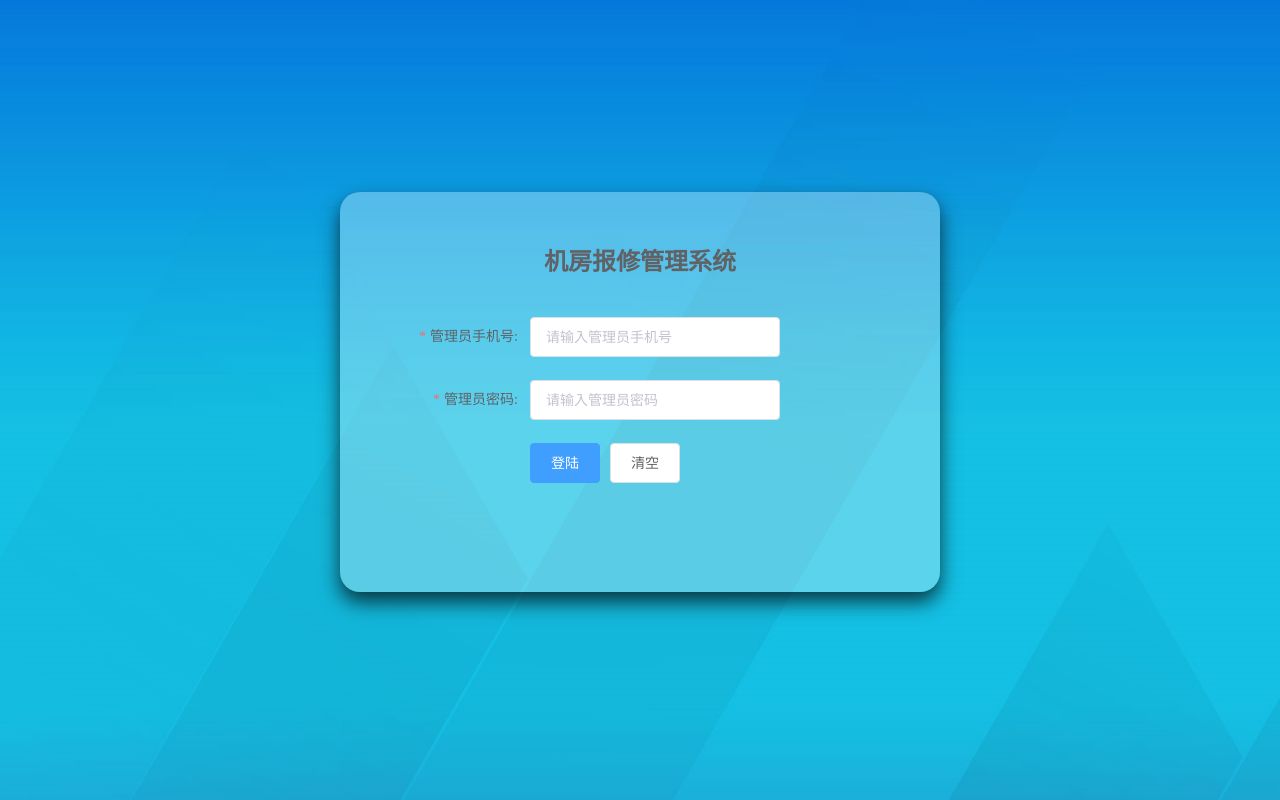
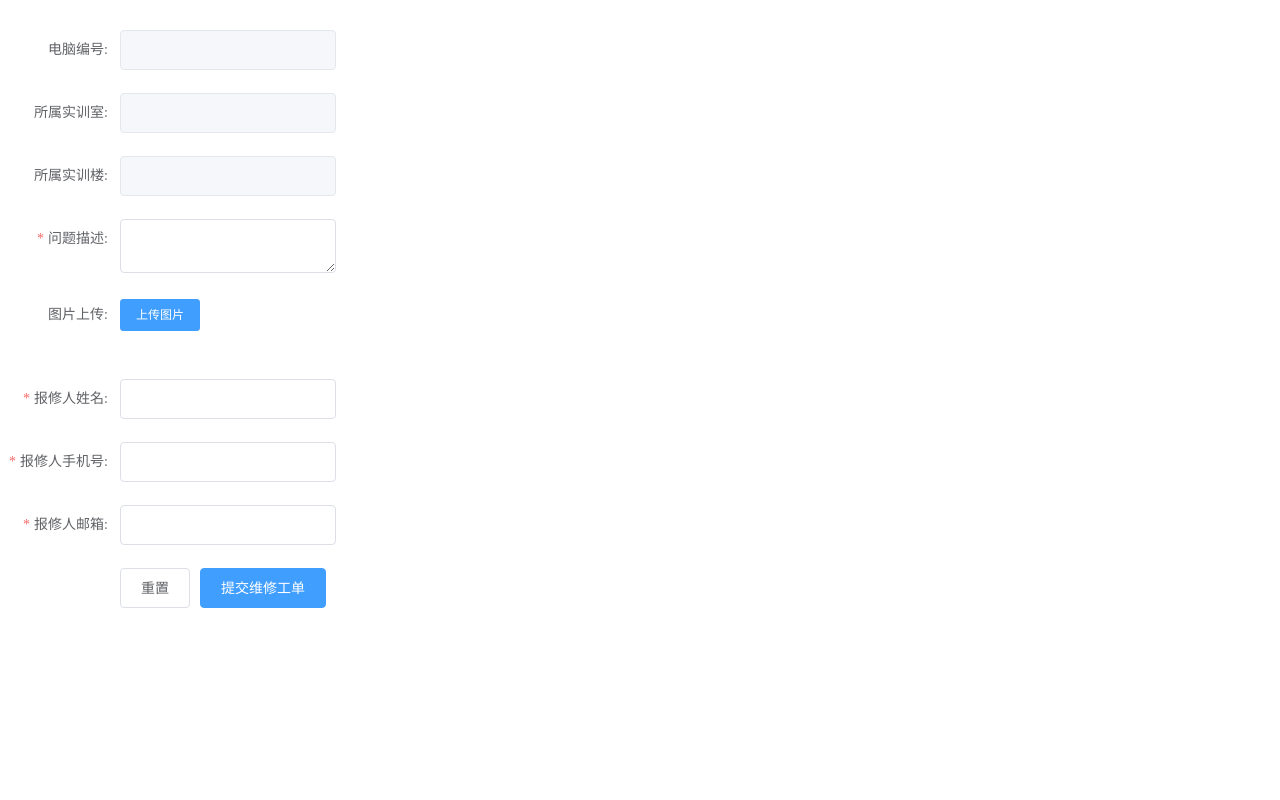
Before and after one commit to CheungChingYin/repair-system, a Vue app: page /SubmitRepair in a window 1280 px wide. Built offline with nearby package versions, Linux system fonts and the light colour scheme; what vue-cookies would draw is missing.

Commit message:
工单提交页面开发/Order submit developing

```diff
--- a/src/components/QRCode.vue
+++ b/src/components/QRCode.vue
@@ -37,7 +37,7 @@
           <span>*注意：如果"电脑开始编号"和"电脑结束编号"一致，则视为打印一台电脑的二维码</span>
           <el-form-item>
             <el-button style="margin-right: 50px">重置</el-button>
-            <el-button type="primary" @click="QRCodeSubmit">确认添加</el-button>
+            <el-button type="primary" @click="QRCodeSubmit">开始生成</el-button>
           </el-form-item>
         </el-form>
       </el-col>
@@ -148,7 +148,7 @@ export default {
       this.QRCodeInfo.classId = ''
       let obj = {}
       obj = this.buildingInfo.find((item) => {
-        return item.buildingId == buildingId
+        return item.buildingId === buildingId
       })
       // console.log(obj.buildingName)
       this.QRCodeInfo.buildingName = obj.buildingName
@@ -158,7 +158,7 @@ export default {
       let classId = this.QRCodeInfo.classId
       let obj = {}
       obj = this.classInfo.find((item) => {
-        return item.classId == classId
+        return item.classId === classId
       })
       console.log(obj.className)
       // this.queryClassInfoByClassId()
@@ -169,14 +169,8 @@ export default {
     QRCodeSubmit () {
       this.$refs['QRCodeForm'].validate((valid) => {
         if (valid) {
-          this.QRCodeInfo.domain = this.$store.state.domain + '/SubmitRepair'
-          // console.log(this.QRCodeInfo.domain)
-          // console.log(this.QRCodeInfo.classId)
-          // console.log(this.QRCodeInfo.className)
-          // console.log(this.QRCodeInfo.buildingId)
-          // console.log(this.QRCodeInfo.buildingName)
-          // console.log(this.QRCodeInfo.computerStartNum)
-          // console.log(this.QRCodeInfo.computerEndNum)
+          this.QRCodeInfo.domain = this.$store.state.repairFormPath
+          console.log(this.QRCodeInfo.domain)
           let url = this.$store.state.ServerDomain + '/QRCode/QRCodeDownLoad?domain=' + this.QRCodeInfo.domain + '&buildingId=' + this.QRCodeInfo.buildingId + '&buildingName=' + this.QRCodeInfo.buildingName + '&classId=' + this.QRCodeInfo.classId + '&className=' + this.QRCodeInfo.className + '&computerStartNum=' + this.QRCodeInfo.computerStartNum + '&computerEndNum=' + this.QRCodeInfo.computerEndNum
           this.download(url)
         } else {
--- /dev/null
+++ b/src/components/SubmitRepair.vue
@@ -0,0 +1,152 @@
+<template>
+    <div class="SubmitRepair">
+      <el-row type="flex">
+        <el-form ref="submitRepairForm" label-width="120px" style="margin-top: 30px"
+                 :rules="rules" :model="submitRepairInfo">
+          <el-form-item label="电脑编号:" prop="computerNum">
+            <el-input v-model="submitRepairInfo.computerNum" disabled></el-input>
+          </el-form-item>
+          <el-form-item label="所属实训室:" prop="className">
+            <el-input v-model="submitRepairInfo.className" disabled></el-input>
+          </el-form-item>
+          <el-form-item label="所属实训楼:" prop="buildingName">
+            <el-input v-model="submitRepairInfo.buildingName" disabled></el-input>
+          </el-form-item>
+          <el-form-item label="问题描述:" prop="problem">
+            <el-input type="textarea" :row="4" v-model="submitRepairInfo.problem"></el-input>
+          </el-form-item>
+          <el-form-item label="图片上传:" prop="file">
+            <el-upload
+              class="upload-demo"
+              ref="upload"
+              action="/doUpload"
+              :auto-upload="false"
+              accept="image/jpeg,image/jpg,image/png"
+              :file-list="imagelist"
+              :multiple="false"
+              :on-change="handleChange">
+              <el-button slot="trigger" size="small" type="primary" >上传图片</el-button>
+            </el-upload>
+          </el-form-item>
+          <el-form-item>
+          </el-form-item>
+          <el-form-item label="报修人姓名:" prop="userName">
+            <el-input v-model="submitRepairInfo.userName"></el-input>
+          </el-form-item>
+          <el-form-item label="报修人手机号:" prop="userPhone">
+            <el-input v-model="submitRepairInfo.userPhone"></el-input>
+          </el-form-item>
+          <el-form-item label="报修人邮箱:" prop="userEmail">
+            <el-input v-model="submitRepairInfo.userEmail"></el-input>
+          </el-form-item>
+          <el-form-item>
+            <el-button>重置</el-button>
+            <el-button type="primary" @click="submitRepair">提交维修工单</el-button>
+          </el-form-item>
+        </el-form>
+      </el-row>
+    </div>
+</template>
+
+<script>
+export default {
+  name: 'SubmitRepair',
+  data () {
+    return {
+      submitRepairInfo: {
+        buildingId: '',
+        buildingName: '',
+        classId: '',
+        className: '',
+        computerNum: '',
+        problem: '',
+        userName: '',
+        userPhone: '',
+        userEmail: '',
+        file: undefined
+      },
+      imagelist: [],
+      rules: {
+        problem: [
+          {required: true, message: '请填写报修问题', trigger: 'blur'}
+        ],
+        userName: [
+          {required: true, message: '请输入报修人姓名', trigger: 'blur'}
+        ],
+        userPhone: [
+          {required: true, message: '请输入报修人电话号码', trigger: 'blur'},
+          {min: 11, max: 11, message: '请输入正确的手机号', trigger: 'blur'}
+        ],
+        userEmail: [
+          {required: true, message: '请输入报修人邮箱地址', trigger: 'blur'}
+        ]
+      }
+    }
+  },
+  methods: {
+    handleChange (file, fileList) {
+      this.submitRepairInfo.file = file
+      console.log(file)
+      if (fileList.length > 1) {
+        fileList.splice(0, 1)
+      }
+    },
+    getLinkParams () {
+      let params = this.$route.query
+      this.submitRepairInfo.computerNum = params.computerNum
+      this.submitRepairInfo.classId = params.classId
+      this.submitRepairInfo.className = params.className
+      this.submitRepairInfo.buildingId = params.buildingId
+      this.submitRepairInfo.buildingName = params.buildingName
+    },
+    submitRepair () {
+      this.$refs['submitRepairForm'].validate((valid) => {
+        if (valid) {
+          let formData = {}
+          if (this.submitRepairInfo.file !== undefined) {
+            formData = {
+              file: this.submitRepairInfo.file,
+              problem: this.submitRepairInfo.problem,
+              computerNumber: this.submitRepairInfo.computerNum,
+              classId: this.submitRepairInfo.classId,
+              buildingId: this.submitRepairInfo.buildingId,
+              userName: this.submitRepairInfo.userName,
+              userPhone: this.submitRepairInfo.userPhone,
+              userEmail: this.submitRepairInfo.userEmail
+            }
+          } else {
+            formData = {
+              problem: this.submitRepairInfo.problem,
+              computerNumber: this.submitRepairInfo.computerNum,
+              classId: this.submitRepairInfo.classId,
+              buildingId: this.submitRepairInfo.buildingId,
+              userName: this.submitRepairInfo.userName,
+              userPhone: this.submitRepairInfo.userPhone,
+              userEmail: this.submitRepairInfo.userEmail
+            }
+          }
+          this.axios.post('/api/orders/saveOrders', formData, {
+            headers: {
+              'Content-Type': 'multipart/form-data',
+              Accept: 'application/json'
+            }
+          })
+        } else {
+          this.$message({
+            message: '请按照提示正确输入信息',
+            type: 'warning'
+          })
+          return false
+        }
+      })
+    }
+  },
+  mounted () {
+    this.getLinkParams()
+  }
+}
+</script>
+
+<style scoped>
+
+</style>
--- a/src/main.js
+++ b/src/main.js
@@ -25,7 +25,8 @@ var store = new vuex.Store({// store对象
     adminInfo: {},
     ServerDomain: 'http://localhost:8081',
     orderCount: '',
-    domain: 'localhost:8081'
+    domain: 'localhost:8081',
+    repairFormPath: 'localhost:8081/SubmitRepair'
   }
 })
 /* eslint-disable no-new */
--- a/src/router/index.js
+++ b/src/router/index.js
@@ -8,10 +8,12 @@ import CompleteOrder from '../components/CompleteOrder'
 import Building from '../components/Building'
 import Clazz from '../components/Clazz'
 import QRCode from '../components/QRCode'
+import SubmitRepair from '../components/SubmitRepair'
 
 Vue.use(Router)
 
 export default new Router({
+  mode: 'history',
   routes: [
     {
       path: '/',
@@ -54,6 +56,11 @@ export default new Router({
           component: QRCode
         }
       ]
+    },
+    {
+      path: '/SubmitRepair',
+      name: 'SubmitRepair',
+      component: SubmitRepair
     }
   ]
 })
```
